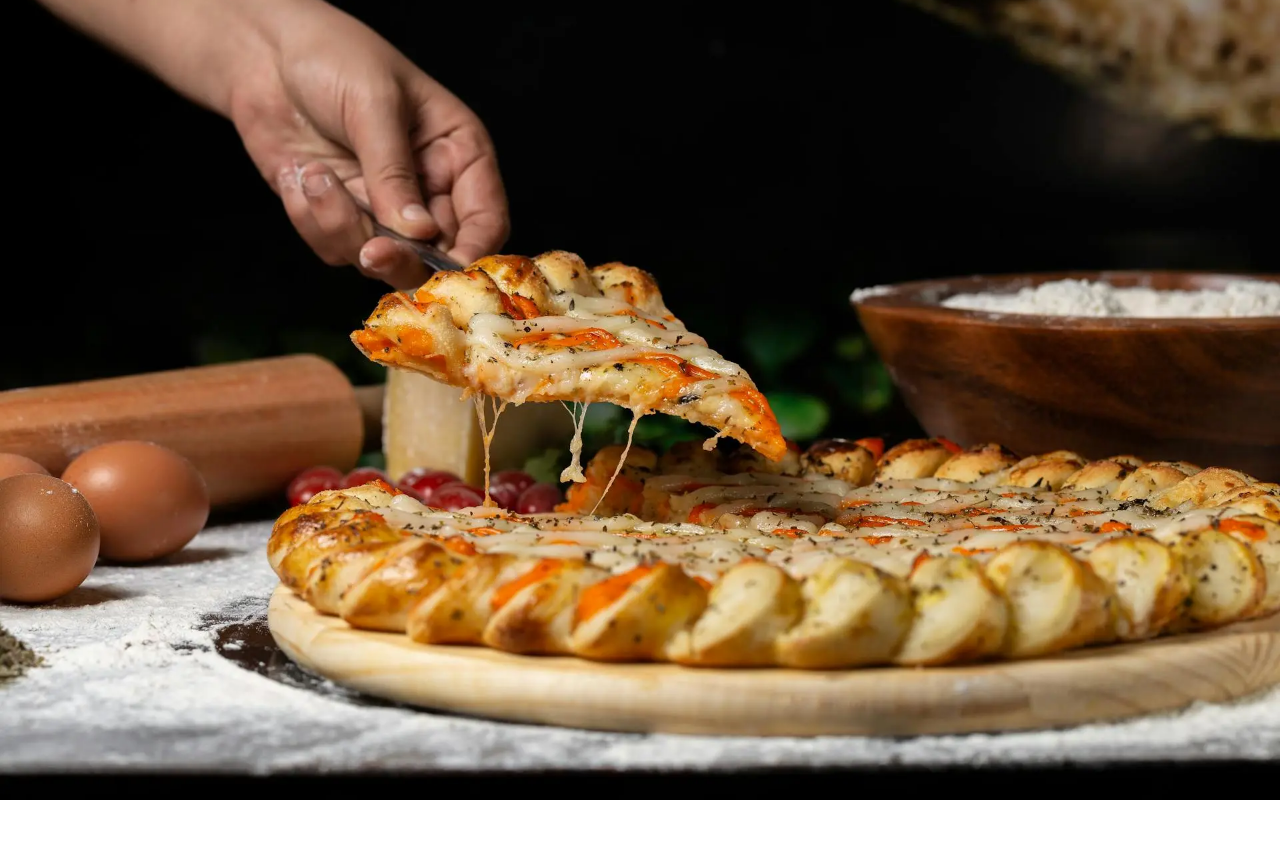
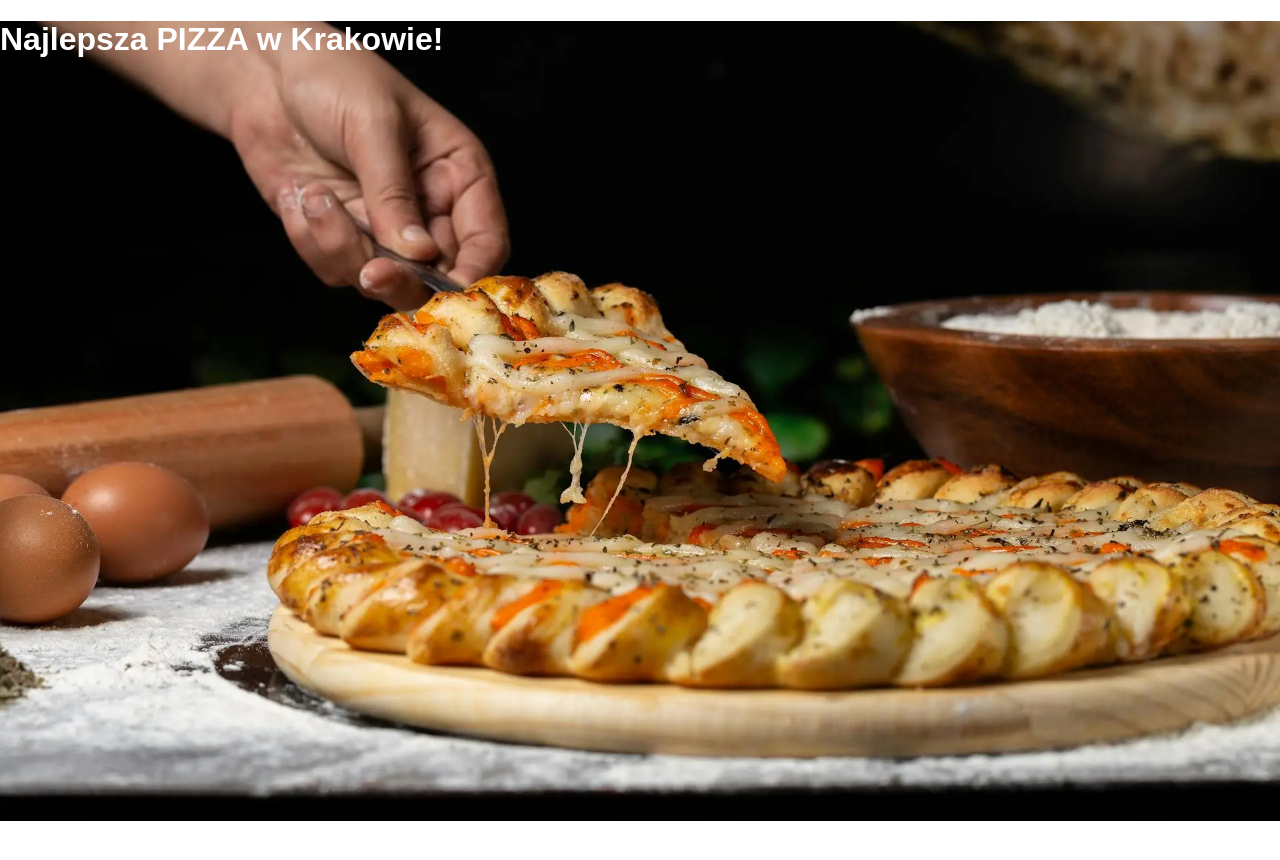
Before and after one commit to pandziakowiec/praktyka_project1, a plain HTML site: page index.html in a window 1280 px wide. Shown: the top 860 px of the page. Drawn offline with nearby package versions, Linux system fonts and the light colour scheme; files that its build step writes are made by us from their sources.

Commit message:
add scss files

```diff
--- a/index.html
+++ b/index.html
@@ -3,12 +3,14 @@
 <head>
     <meta charset="UTF-8">
     <meta name="viewport" content="width=device-width, initial-scale=1.0">
-    <title>Document</title>
+    <title>Pizza Kraków</title>
     <link rel="stylesheet" href="css/style.css">
     <script src="js/scripts.js" defer></script>
 </head>
 <body>
-    <header></header>
+    <header>
+        <h1>Najlepsza PIZZA w Krakowie!</h1>
+    </header>
     <main></main>
     <footer></footer>
 </body>
--- /dev/null
+++ b/scss/_base.scss
@@ -0,0 +1,5 @@
+body{
+    margin: 0;
+    height: 200vh;
+    font-family: Arial, Helvetica, sans-serif;
+}
--- /dev/null
+++ b/scss/_footer.scss
@@ -0,0 +1,4 @@
+footer{
+    $color1:blue ;
+
+}
--- /dev/null
+++ b/scss/_header.scss
@@ -0,0 +1,5 @@
+header{
+    height: 100vh;
+    background: url('../assets/bg-header.webp') center/cover fixed;
+    color: rgb(255, 255, 255);
+}
--- /dev/null
+++ b/scss/_variables.scss
@@ -0,0 +1 @@
+$color1: red;
--- a/scss/style.scss
+++ b/scss/style.scss
@@ -1,9 +1,4 @@
-body{
-    margin: 0;
-    height: 200vh;
-}
-
-header{
-    height: 100vh;
-    background: url('../assets/bg-header.webp') center/cover fixed;
-}
+@use 'base';
+@use 'header';
+@use 'main';
+@use 'footer';
```
Also changed, not shown: css/style.css (added), scss/_main.scss (added), 1 other file.
